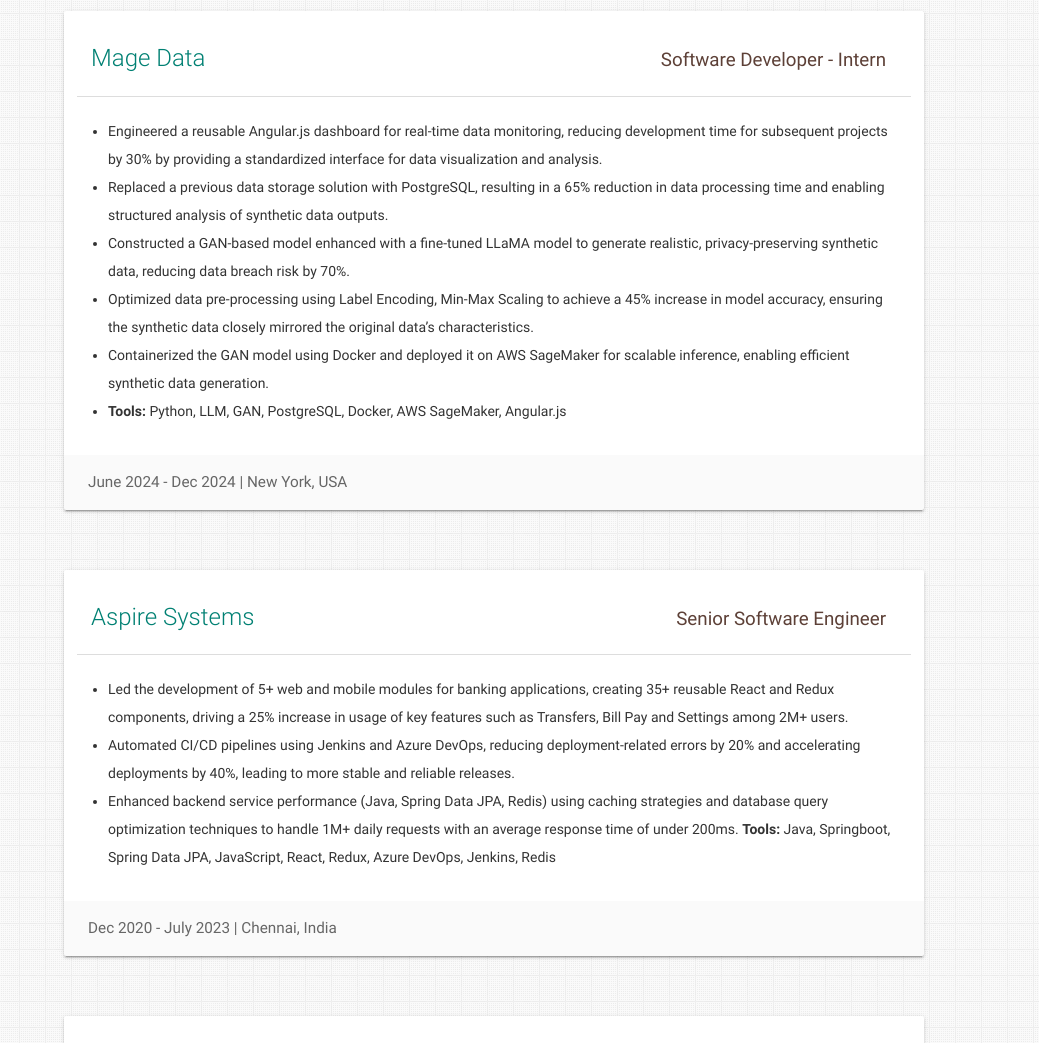
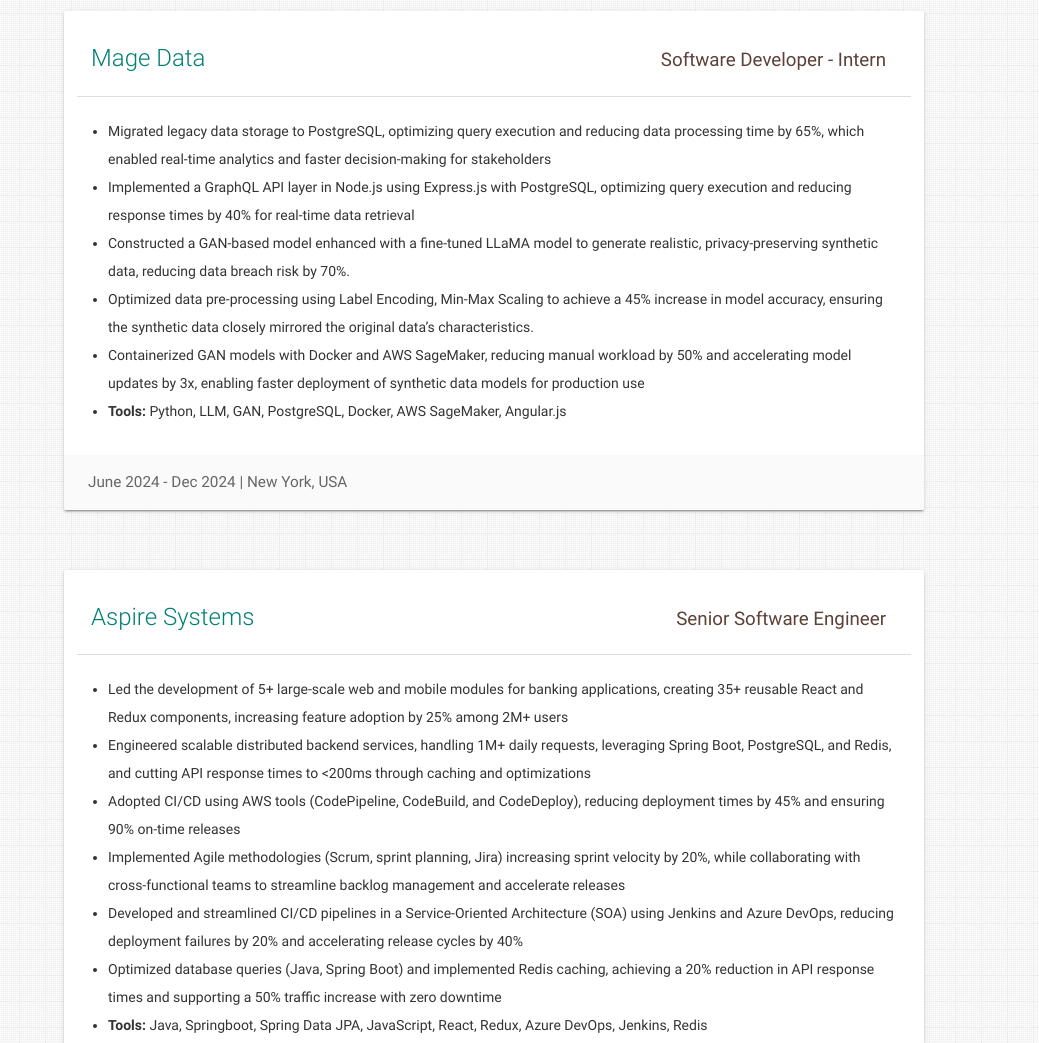
Before and after one commit to santhoshCoder98/simple-portfolio, a plain HTML site: page index.html in a window 1280 px wide. Shown: the part 1911-2954 px from the top of the page, without its empty margins (241-1280 px from the left). Drawn offline with nearby package versions, Linux system fonts and the light colour scheme.

Commit message:
Update index.html

```diff
--- a/index.html
+++ b/index.html
@@ -301,14 +301,20 @@
             <div class="role brown-text text-darken-2">Software Developer - Intern</div>
             <ul>
                 <li>
-                Engineered a reusable Angular.js dashboard for real-time data monitoring, reducing development time for subsequent projects by 30% by providing a standardized interface for data visualization and analysis.
+                  Migrated legacy data storage to PostgreSQL, optimizing query execution and reducing data processing time by 65%, which enabled real-time analytics and faster decision-making for stakeholders
                 </li>
                 <li>
-                Replaced a previous data storage solution with PostgreSQL, resulting in a 65% reduction in data processing time and enabling structured analysis of synthetic data outputs.
+                  Implemented a GraphQL API layer in Node.js using Express.js with PostgreSQL, optimizing query execution and reducing response times by 40% for real-time data retrieval
                 </li>
-              <li>Constructed a GAN-based model enhanced with a fine-tuned LLaMA model to generate realistic, privacy-preserving synthetic data, reducing data breach risk by 70%.</li>
-              <li>Optimized data pre-processing using Label Encoding, Min-Max Scaling to achieve a 45% increase in model accuracy, ensuring the synthetic data closely mirrored the original data’s characteristics.</li>
-              <li>Containerized the GAN model using Docker and deployed it on AWS SageMaker for scalable inference, enabling efficient synthetic data generation.</li>
+                <li>
+                  Constructed a GAN-based model enhanced with a fine-tuned LLaMA model to generate realistic, privacy-preserving synthetic data, reducing data breach risk by 70%.
+                </li>
+                <li>
+                  Optimized data pre-processing using Label Encoding, Min-Max Scaling to achieve a 45% increase in model accuracy, ensuring the synthetic data closely mirrored the original data’s characteristics.
+                </li>
+                <li>
+                  Containerized GAN models with Docker and AWS SageMaker, reducing manual workload by 50% and accelerating model updates by 3x, enabling faster deployment of synthetic data models for production use
+                </li>
                 <li>
                   <b>Tools:</b> Python, LLM, GAN, PostgreSQL, Docker, AWS SageMaker, Angular.js
                 </li>
@@ -338,17 +344,23 @@
             <div class="role brown-text text-darken-2">Senior Software Engineer</div>
             <ul>
               <li>
-                Led the development of 5+ web and mobile modules for banking applications, creating 35+ reusable React and Redux components, driving a 25% increase in usage of key features such as Transfers, Bill Pay and Settings among 2M+ users.
+                Led the development of 5+ large-scale web and mobile modules for banking applications, creating 35+ reusable React and Redux components, increasing feature adoption by 25% among 2M+ users
               </li>
               <li>
-                Automated CI/CD pipelines using Jenkins and Azure DevOps, reducing deployment-related errors by 20% and accelerating deployments by 40%, leading to more stable and reliable releases.
+                Engineered scalable distributed backend services, handling 1M+ daily requests, leveraging Spring Boot, PostgreSQL, and Redis, and cutting API response times to <200ms through caching and optimizations
               </li>
               <li>
-                Enhanced backend service performance (Java, Spring Data JPA, Redis) using caching strategies and database query optimization techniques to handle 1M+ daily requests with an average response time of under 200ms.
-              <!-- </li>
-              <li>Increased the speed of the video analytics app by 20% by using a customized YOLOv3 algorithm to perform object detection and
-                DeepSORT algorithm for multi-object tracking.</li>
-              <li> -->
+                Adopted CI/CD using AWS tools (CodePipeline, CodeBuild, and CodeDeploy), reducing deployment times by 45% and ensuring 90% on-time releases
+              <li>
+                Implemented Agile methodologies (Scrum, sprint planning, Jira) increasing sprint velocity by 20%, while collaborating with cross-functional teams to streamline backlog management and accelerate releases
+              </li>
+              <li>
+                Developed and streamlined CI/CD pipelines in a Service-Oriented Architecture (SOA) using Jenkins and Azure DevOps, reducing deployment failures by 20% and accelerating release cycles by 40%
+              </li>
+              <li>
+                Optimized database queries (Java, Spring Boot) and implemented Redis caching, achieving a 20% reduction in API response times and supporting a 50% traffic increase with zero downtime
+              </li>
+              <li>
                 <b>Tools:</b> Java, Springboot, Spring Data JPA, JavaScript, React, Redux, Azure DevOps, Jenkins, Redis
               </li>
             </ul>
@@ -373,7 +385,7 @@
                 </p>
               </div>
             </div>
-            <div class="role brown-text text-darken-2">Software Engineer</div>
+            <div class="role brown-text text-darken-2">Software Engineer (Contractor via Aspire Systems)</div>
             <ul>
               <li>
                 Streamlined deployments by 45% implementing automated CI/CD pipelines (AWS CodePipeline, CodeBuild, CodeDeploy), accelerating releases and ensuring reliable production deployments.
```
Lines whose indentation alone changed are shown as unchanged.
